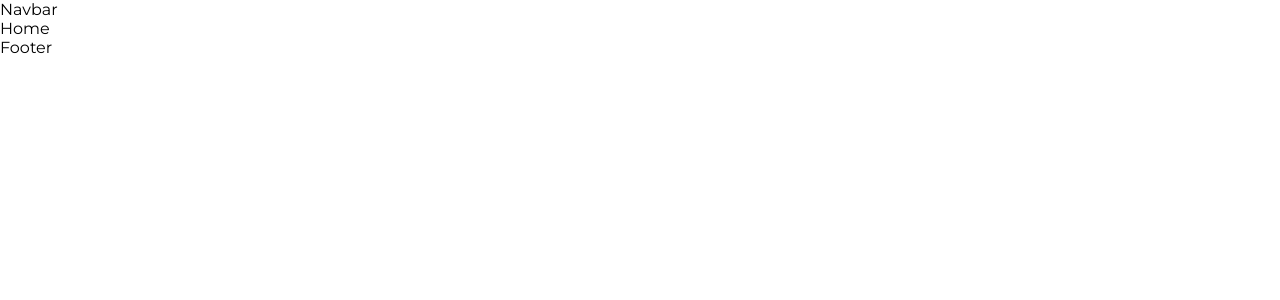
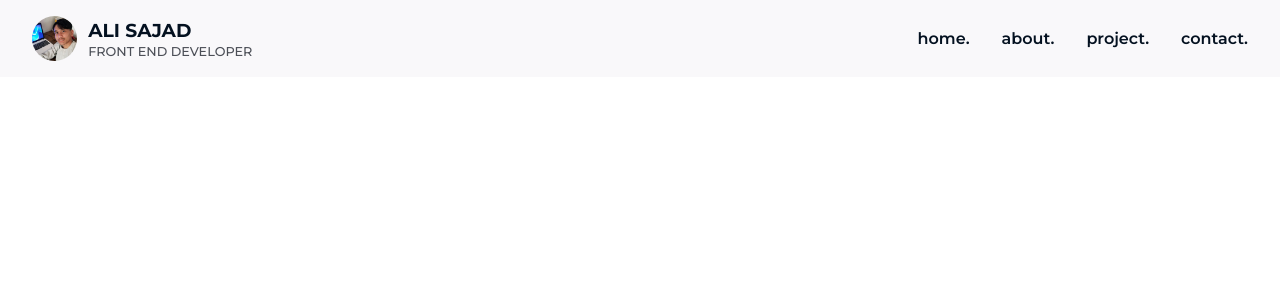
Before and after one commit to alisajad001/portfolio-2024, a React (Vite) app: page / in a window 1280 px wide. Shown: the top 300 px of the page. Built offline with nearby package versions, Linux system fonts and the light colour scheme.

Commit message:
Style: Navbar

```diff
--- a/src/components/Navbar.jsx
+++ b/src/components/Navbar.jsx
@@ -1,5 +1,34 @@
-function Navbar() {
-  return <div>Navbar</div>;
-}
+import { Link } from "react-router-dom";
+import profileImg from "../assets/profile-img.png";
+
+const Navbar = () => {
+  return (
+    <nav className="navbar">
+      <a href="#" className="navbar__logo">
+        <img src={profileImg} alt="Profile photo" />
+
+        <div className="navbar__logo-text">
+          <h3>Ali Sajad</h3>
+          <p>Front end developer</p>
+        </div>
+      </a>
+
+      <ul className="navbar__list">
+        <li>
+          <Link to="/">home.</Link>
+        </li>
+        <li>
+          <Link to="/about">about.</Link>
+        </li>
+        <li>
+          <Link to="/projects">project.</Link>
+        </li>
+        <li>
+          <Link to="/contact">contact.</Link>
+        </li>
+      </ul>
+    </nav>
+  );
+};
 
 export default Navbar;
--- a/src/index.css
+++ b/src/index.css
@@ -6,3 +6,91 @@
   box-sizing: border-box;
   font-family: "Montserrat", sans-serif;
 }
+
+:root {
+  --primary-color: #5a0cb3;
+  --secondary-color: #0f8ae2;
+  --light: #f9f8fa;
+  --dark: #041120;
+  --light-dark: #4c4f57;
+  --success: #1aae69;
+  --danger: #e9312b;
+}
+
+html {
+  scroll-behavior: smooth;
+}
+
+/* Layout container */
+.container {
+  max-width: 1200px;
+  margin: 0 auto;
+  padding: 1rem 1.5rem;
+}
+
+/* Typography */
+a {
+  text-decoration: none;
+  color: inherit;
+}
+
+h1,
+h2,
+h3,
+h4 {
+  font-family: "Montserrat", sans-serif;
+}
+
+ul {
+  list-style-type: none;
+}
+
+/* Header */
+.navbar {
+  width: 100%;
+  position: fixed;
+  display: flex;
+  justify-content: space-between;
+  align-items: center;
+  padding: 1rem 2rem;
+  background-color: var(--light);
+}
+
+.navbar__logo {
+  display: flex;
+  align-items: center;
+  gap: 0.7rem;
+}
+
+.navbar__logo img {
+  width: 45px;
+  height: 45px;
+  border-radius: 50%;
+  object-fit: cover;
+}
+
+.navbar__logo .navbar__logo-text {
+  text-transform: uppercase;
+}
+
+.navbar__logo .navbar__logo-text h3 {
+  color: var(--dark);
+}
+
+.navbar__logo .navbar__logo-text p {
+  font-size: 0.8rem;
+  font-weight: 500;
+  color: var(--light-dark);
+  margin-top: 2px;
+}
+
+.navbar__list {
+  display: flex;
+  align-items: center;
+  gap: 2rem;
+}
+
+.navbar__list li {
+  font-weight: 600;
+  color: var(--dark);
+}
```
Also changed, not shown: src/assets/profile-img.png (added).
